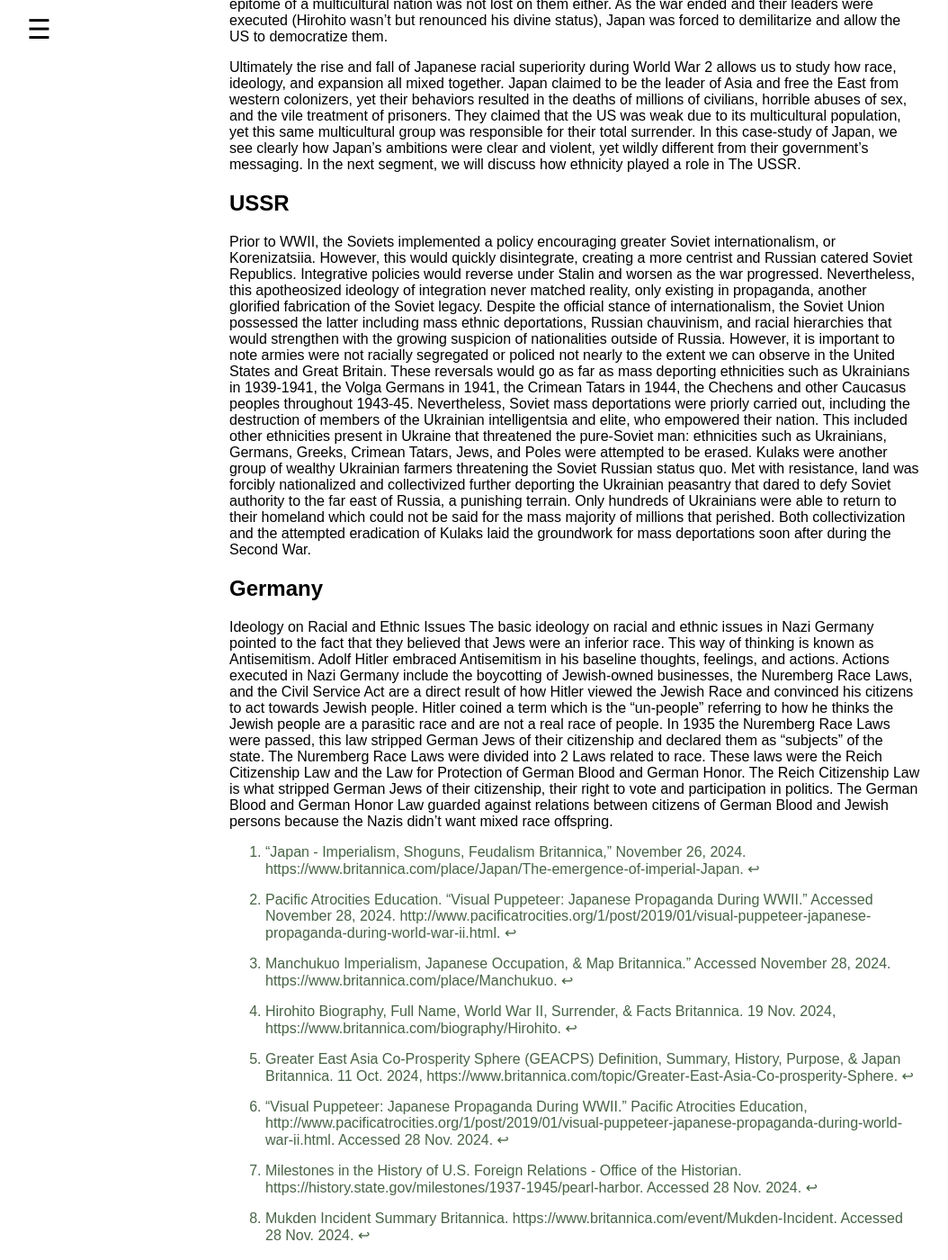
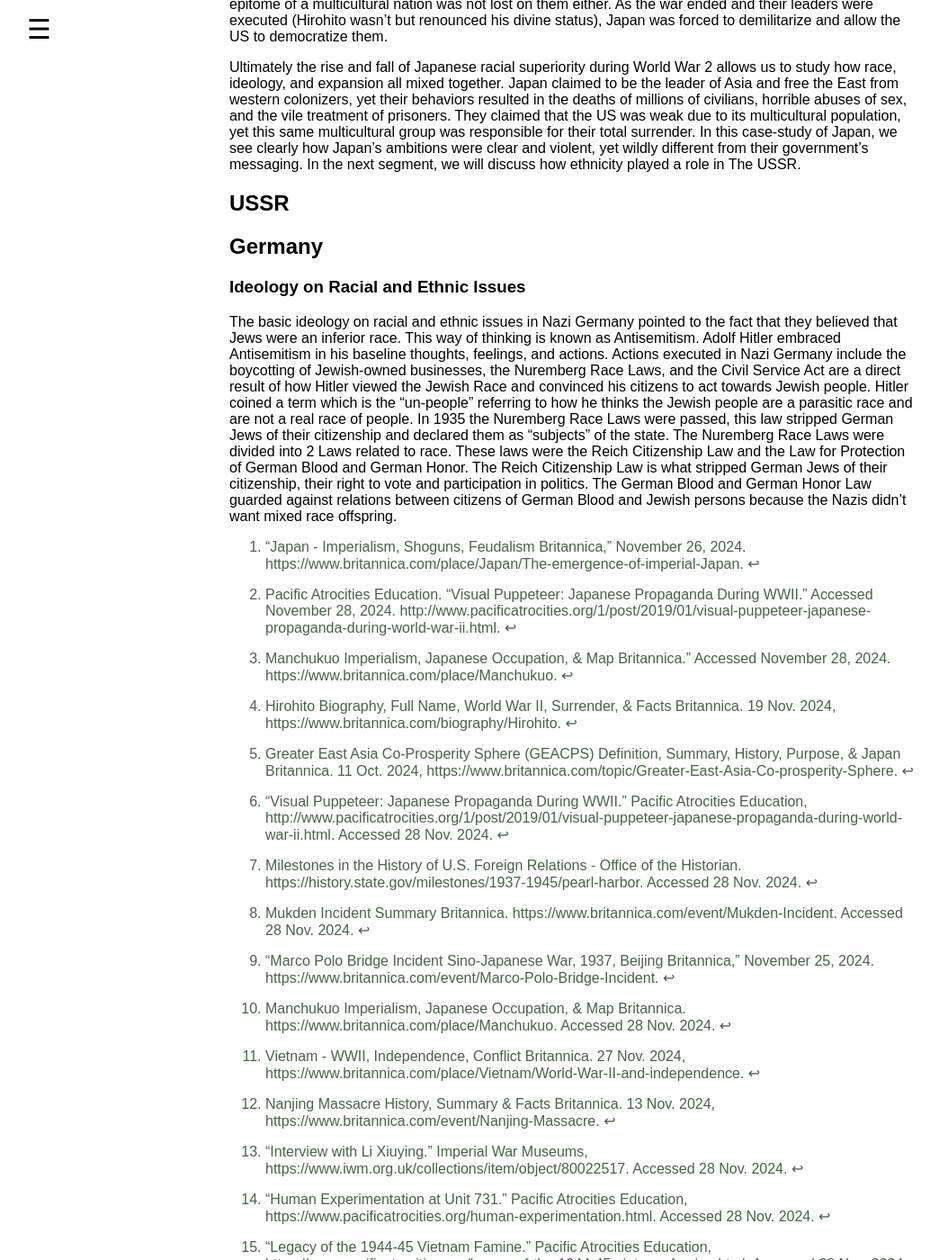
Before and after one commit to tshah93/ShahTanviAMH3931, a Jekyll site: the page built from 002_analysis.md, in a window 1280 px wide and 1400 px high, scrolled down 4463 px. Shown: the whole window at 90% size, without its empty margins (1-1055 px from the left). Built offline with Jekyll 4.4.1, drawn with Linux system fonts in a browser that asks for light colours.

Commit message:
Update 002_analysis.md

```diff
--- a/002_analysis.md
+++ b/002_analysis.md
@@ -62,13 +62,11 @@ The American military’s resilience and technological superiority challenged th
 Ultimately the rise and fall of Japanese racial superiority during World War 2 allows us to study how race, ideology, and expansion all mixed together. Japan claimed to be the leader of Asia and free the East from western colonizers, yet their behaviors resulted in the deaths of millions of civilians, horrible abuses of sex, and the vile treatment of prisoners. They claimed that the US was weak due to its multicultural population, yet this same multicultural group was responsible for their total surrender. In this case-study of Japan, we see clearly how Japan’s ambitions were clear and violent, yet wildly different from their government’s messaging. In the next segment, we will discuss how ethnicity played a role in The USSR.
 
 ## USSR
-Prior to WWII, the Soviets implemented a policy encouraging greater Soviet internationalism, or Korenizatsiia. However, this would quickly disintegrate, creating a more centrist and Russian catered Soviet Republics. Integrative policies would reverse under Stalin and worsen as the war progressed. Nevertheless, this apotheosized ideology of integration never matched reality, only existing in propaganda, another glorified fabrication of the Soviet legacy. Despite the official stance of internationalism, the Soviet Union possessed the latter including mass ethnic deportations, Russian chauvinism, and racial hierarchies that would strengthen with the growing suspicion of nationalities outside of Russia. However, it is important to note armies were not racially segregated or policed not nearly to the extent we can observe in the United States and Great Britain.
-These reversals would go as far as mass deporting ethnicities such as Ukrainians in 1939-1941, the Volga Germans in 1941, the Crimean Tatars in 1944, the Chechens and other Caucasus peoples throughout 1943-45.
-Nevertheless, Soviet mass deportations were priorly carried out, including the destruction of members of the Ukrainian intelligentsia and elite, who empowered their nation. This included other ethnicities present in Ukraine that threatened the pure-Soviet man: ethnicities such as Ukrainians, Germans, Greeks, Crimean Tatars, Jews, and Poles were attempted to be erased. Kulaks were another group of wealthy Ukrainian farmers threatening the Soviet Russian status quo. Met with resistance, land was forcibly nationalized and collectivized further deporting the Ukrainian peasantry that dared to defy Soviet authority to the far east of Russia, a punishing terrain. Only hundreds of Ukrainians were able to return to their homeland which could not be said for the mass majority of millions that perished. Both collectivization and the attempted eradication of Kulaks laid the groundwork for mass deportations soon after during the Second War.
+
 
 
 ## Germany
-Ideology on Racial and Ethnic Issues
+### Ideology on Racial and Ethnic Issues
 The basic ideology on racial and ethnic issues in Nazi Germany pointed to the fact that they believed that Jews were an inferior race. This way of thinking is known as Antisemitism. Adolf Hitler embraced Antisemitism in his baseline thoughts, feelings, and actions. Actions executed in Nazi Germany include the boycotting of Jewish-owned businesses, the Nuremberg Race Laws, and the Civil Service Act are a direct result of how Hitler viewed the Jewish Race and convinced his citizens to act towards Jewish people.
 Hitler coined a term which is the “un-people” referring to how he thinks the Jewish people are a parasitic race and are not a real race of people. In 1935 the Nuremberg Race Laws were passed, this law stripped German Jews of their citizenship and declared them as “subjects” of the state. The Nuremberg Race Laws were divided into 2 Laws related to race. These laws were the Reich Citizenship Law and the Law for Protection of German Blood and German Honor. The Reich Citizenship Law is what stripped German Jews of their citizenship, their right to vote and participation in politics. The German Blood and German Honor Law guarded against relations between citizens of German Blood and Jewish persons because the Nazis didn’t want mixed race offspring.
 
```
